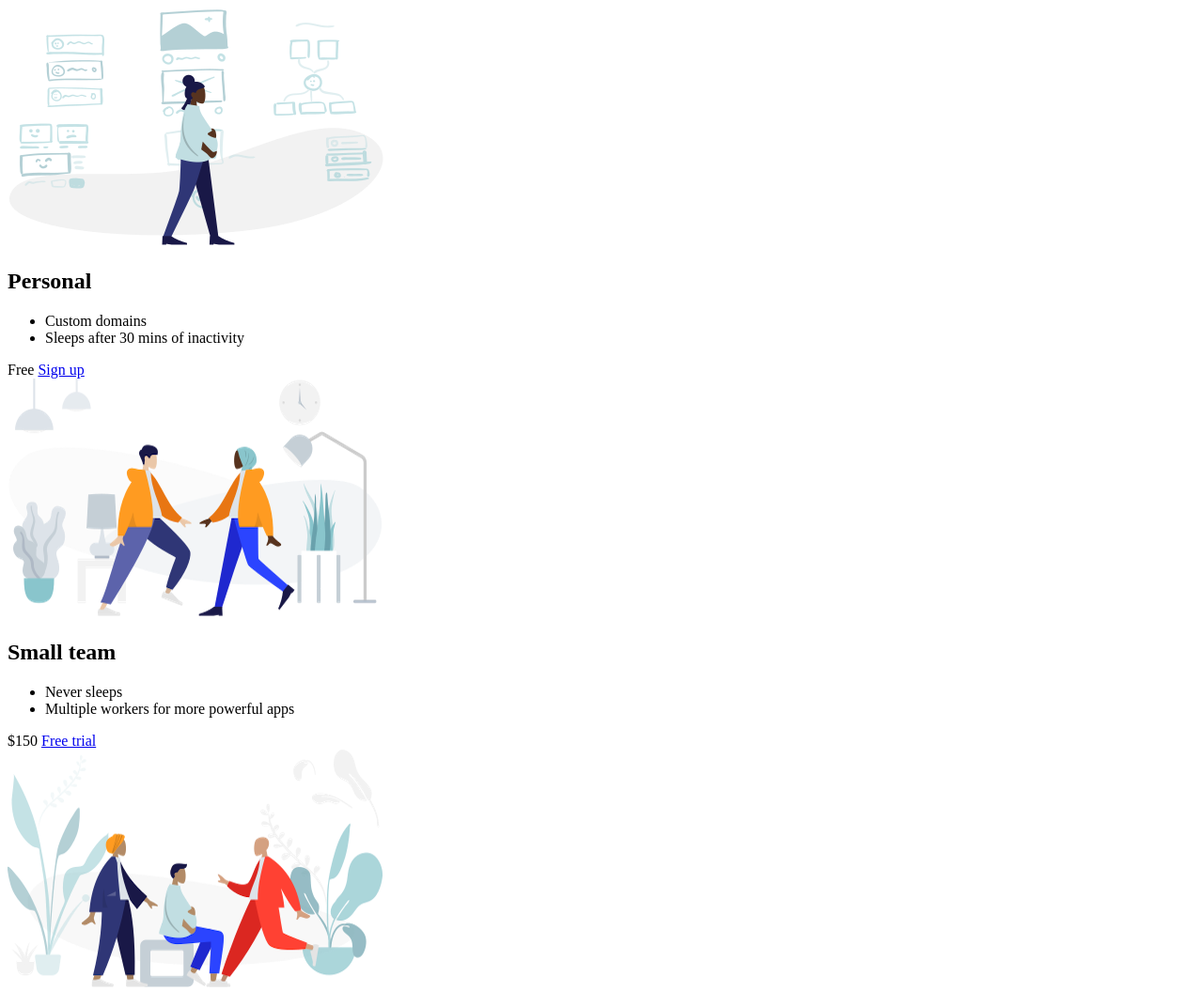
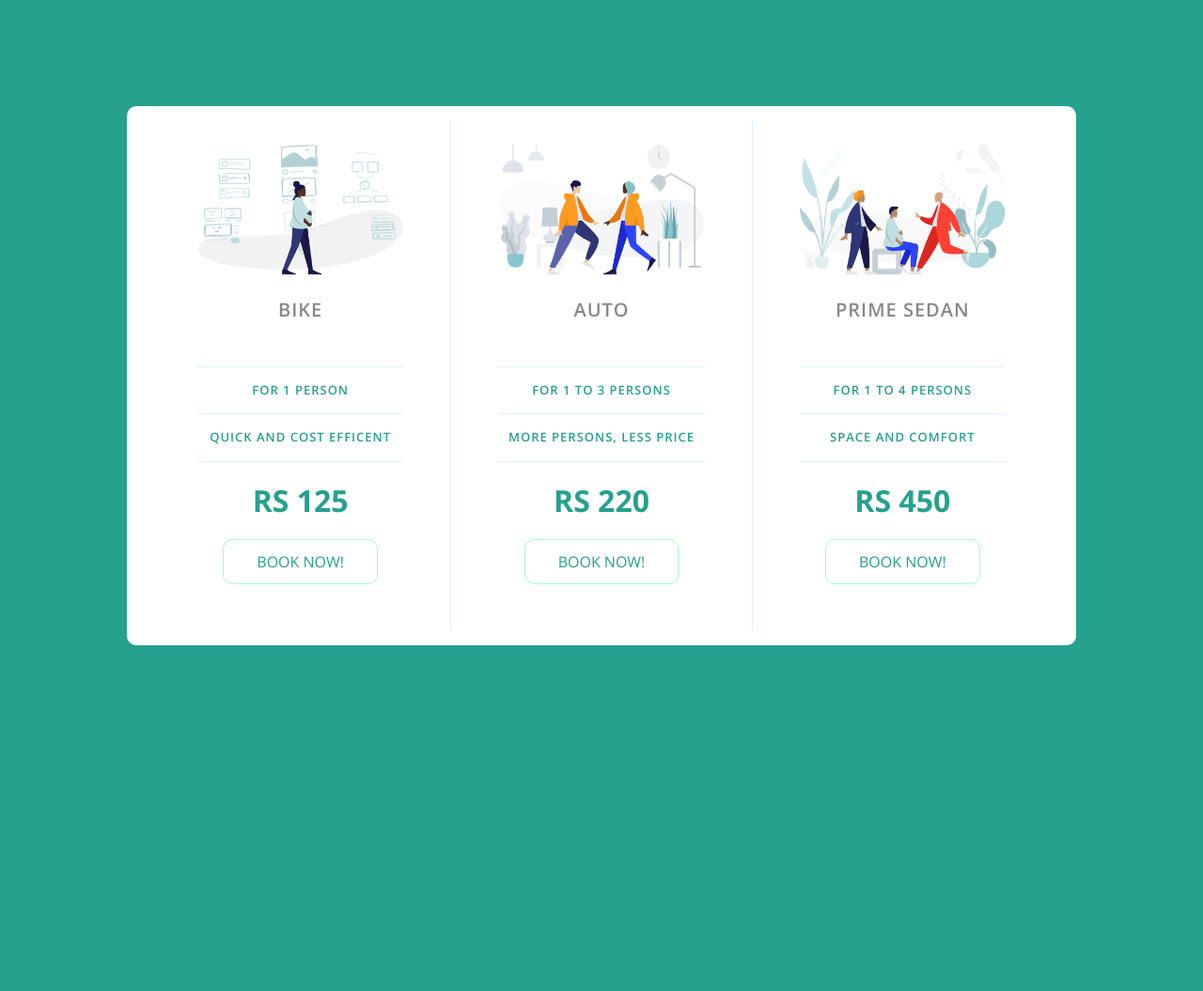
Before and after one commit to ShantanuSutar/Pricing-Panel, a plain HTML site: page index.html in a window 1280 px wide. Shown: the top 1055 px of the page at 94% size. After the commit the page ends 800 px from the top, so only its background shows below. Drawn offline with nearby package versions, Linux system fonts and the light colour scheme.

Commit message:
CSS done

```diff
--- a/app.css
+++ b/app.css
@@ -0,0 +1,240 @@
+/* http://meyerweb.com/eric/tools/css/reset/
+   v2.0 | 20110126
+   License: none (public domain)
+*/
+
+html,
+body,
+div,
+span,
+applet,
+object,
+iframe,
+h1,
+h2,
+h3,
+h4,
+h5,
+h6,
+p,
+blockquote,
+pre,
+a,
+abbr,
+acronym,
+address,
+big,
+cite,
+code,
+del,
+dfn,
+em,
+img,
+ins,
+kbd,
+q,
+s,
+samp,
+small,
+strike,
+strong,
+sub,
+sup,
+tt,
+var,
+b,
+u,
+i,
+center,
+dl,
+dt,
+dd,
+ol,
+ul,
+li,
+fieldset,
+form,
+label,
+legend,
+table,
+caption,
+tbody,
+tfoot,
+thead,
+tr,
+th,
+td,
+article,
+aside,
+canvas,
+details,
+embed,
+figure,
+figcaption,
+footer,
+header,
+hgroup,
+menu,
+nav,
+output,
+ruby,
+section,
+summary,
+time,
+mark,
+audio,
+video {
+  margin: 0;
+  padding: 0;
+  border: 0;
+  font-size: 100%;
+  font: inherit;
+  vertical-align: baseline;
+}
+
+/* HTML5 display-role reset for older browsers */
+article,
+aside,
+details,
+figcaption,
+figure,
+footer,
+header,
+hgroup,
+menu,
+nav,
+section {
+  display: block;
+}
+
+body {
+  line-height: 1;
+}
+
+ol,
+ul {
+  list-style: none;
+}
+
+blockquote,
+q {
+  quotes: none;
+}
+
+blockquote:before,
+blockquote:after,
+q:before,
+q:after {
+  content: '';
+  content: none;
+}
+
+table {
+  border-collapse: collapse;
+  border-spacing: 0;
+}
+
+html {
+  box-sizing: border-box;
+  font-family: 'Open Sans', sans-serif;
+}
+
+body {
+  background-color: #25a18e;
+  display: flex;
+  justify-content: center;
+  align-items: center;
+  min-height: 100vh;
+}
+
+.panel {
+  background-color: white;
+  border-radius: 10px;
+  padding: 15px 25px;
+  width: 100%;
+  max-width: 960px;
+  display: flex;
+  flex-direction: column;
+  text-align: center;
+  text-transform: uppercase;
+}
+
+.pricing-plan {
+  border-bottom: 1px solid #e1f1ff;
+}
+
+.pricing-plan:last-child {
+  border-bottom: none;
+}
+
+.pricing-img {
+  margin-bottom: 25px;
+  max-width: 100%;
+}
+
+.pricing-header {
+  color: #888;
+  font-size: 20px;
+  font-weight: 600;
+  letter-spacing: 1px;
+}
+
+.pricing-features {
+  margin: 50px 0 25px;
+  color: #25a18e;
+}
+
+.pricing-features-item {
+  font-weight: 600;
+  letter-spacing: 1px;
+  font-size: 13px;
+  line-height: 1.5;
+  padding: 15px 0;
+  border-top: 1px solid #e1f1ff;
+}
+
+.pricing-features-item:last-child {
+  border-bottom: 1px solid #e1f1ff;
+}
+
+.pricing-price {
+  color: #25a18e;
+  display: block;
+  font-size: 32px;
+  font-weight: 700;
+}
+
+.pricing-button {
+  border: 1px solid #9fffcb;
+  border-radius: 10px;
+  color: #25a18e;
+  display: inline-block;
+  padding: 15px 35px;
+  text-decoration: none;
+  margin: 25px 0;
+  transition: all 200ms ease-in-out;
+}
+
+.pricing-button:hover,
+.pricing-button:focus {
+  background-color: #25a18e;
+  color: white;
+}
+
+
+
+@media (min-width: 900px) {
+  .panel {
+    flex-direction: row;
+  }
+
+  .pricing-plan {
+    border-bottom: none;
+    border-right: 1px solid #e1f1ff;
+    padding: 25px 50px;
+  }
+
+  .pricing-plan:last-child {
+    border-right: none;
+  }
+}
--- a/index.html
+++ b/index.html
@@ -4,45 +4,45 @@
 <head>
     <meta charset="UTF-8">
     <meta name="viewport" content="width=device-width, initial-scale=1.0">
-    <title>Price Tiers</title>
+    <title>Price Panel</title>
     <link rel="stylesheet" href="https://fonts.googleapis.com/css?family=Open+Sans:400,600,700">
     <link rel="stylesheet" href="app.css">
 </head>
 
 <body>
-    <div class="panel pricing-table">
+    <div class="panel">
 
         <div class="pricing-plan">
             <img src="icons/icon1.png" alt="" class="pricing-img">
-            <h2 class="pricing-header">Personal</h2>
+            <h2 class="pricing-header">Bike</h2>
             <ul class="pricing-features">
-                <li class="pricing-features-item">Custom domains</li>
-                <li class="pricing-features-item">Sleeps after 30 mins of inactivity</li>
+                <li class="pricing-features-item">For 1 person</li>
+                <li class="pricing-features-item">Quick and cost efficent</li>
             </ul>
-            <span class="pricing-price">Free</span>
-            <a href="#/" class="pricing-button">Sign up</a>
+            <span class="pricing-price">Rs 125</span>
+            <a href="#/" class="pricing-button">Book now!</a>
         </div>
 
         <div class="pricing-plan">
             <img src="icons/icon2.png" alt="" class="pricing-img">
-            <h2 class="pricing-header">Small team</h2>
+            <h2 class="pricing-header">Auto</h2>
             <ul class="pricing-features">
-                <li class="pricing-features-item">Never sleeps</li>
-                <li class="pricing-features-item">Multiple workers for more powerful apps</li>
+                <li class="pricing-features-item">For 1 to 3 persons</li>
+                <li class="pricing-features-item">More persons, less price</li>
             </ul>
-            <span class="pricing-price">$150</span>
-            <a href="#/" class="pricing-button is-featured">Free trial</a>
+            <span class="pricing-price">Rs 220</span>
+            <a href="#/" class="pricing-button is-featured">Book now!</a>
         </div>
 
         <div class="pricing-plan">
             <img src="icons/icon3.png" alt="" class="pricing-img">
-            <h2 class="pricing-header">Enterprise</h2>
+            <h2 class="pricing-header">Prime Sedan</h2>
             <ul class="pricing-features">
-                <li class="pricing-features-item">Dedicated</li>
-                <li class="pricing-features-item">Simple horizontal scalability</li>
+                <li class="pricing-features-item">For 1 to 4 persons</li>
+                <li class="pricing-features-item">Space and comfort</li>
             </ul>
-            <span class="pricing-price">$400</span>
-            <a href="#/" class="pricing-button">Free trial</a>
+            <span class="pricing-price">Rs 450</span>
+            <a href="#/" class="pricing-button">Book now!</a>
         </div>
 
     </div>
```
